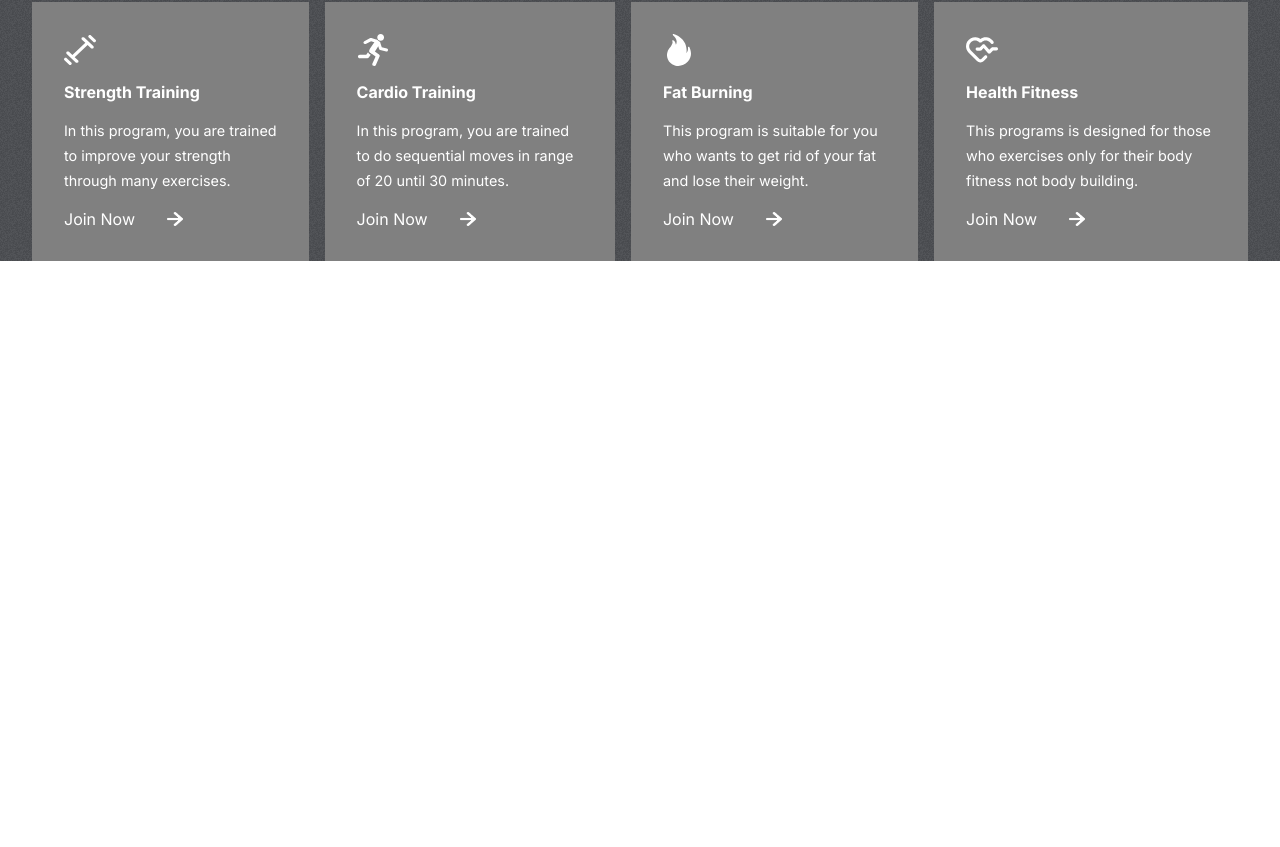
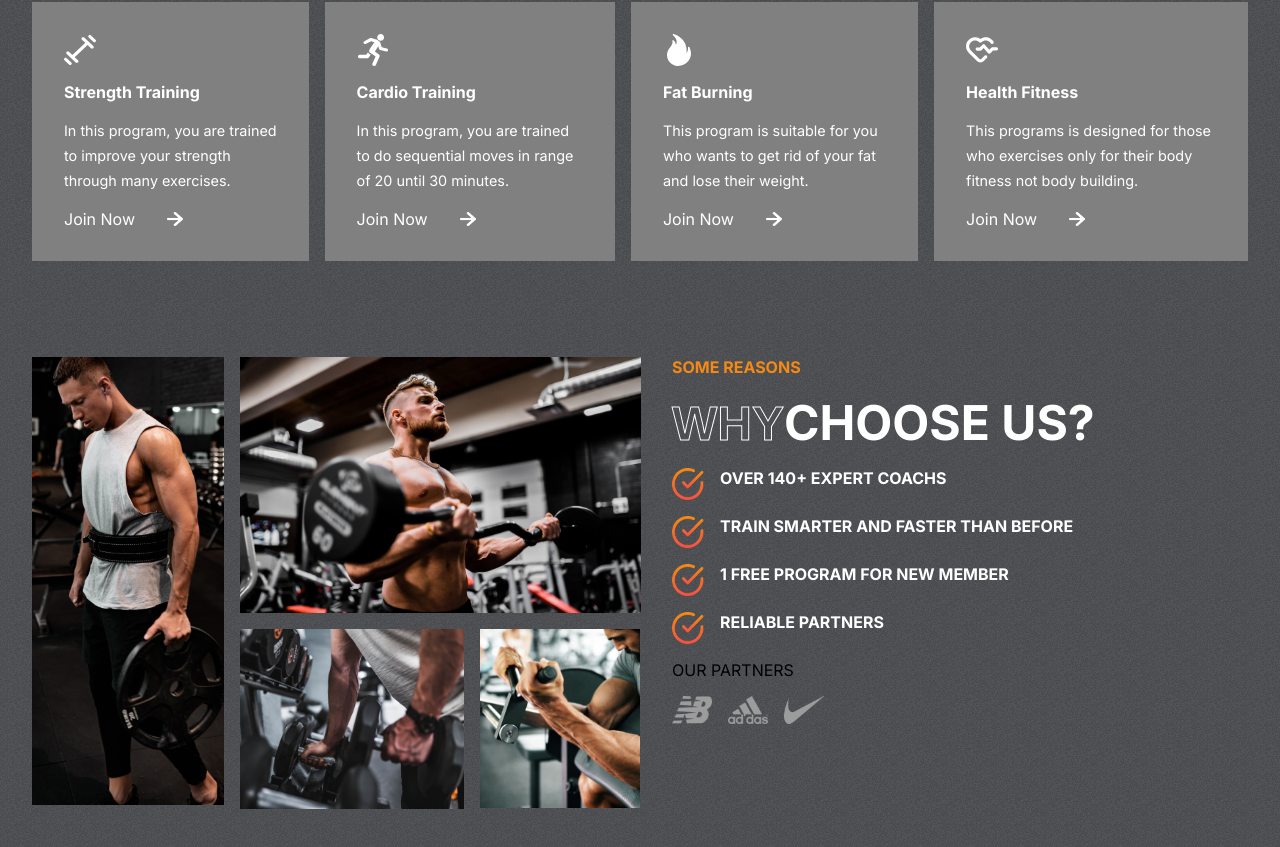
Before and after one commit to paulofelipebrito/fitclub-landing-page, a React (Create React App) app: page / in a window 1280 px wide. Shown: the part 1036-1883 px from the top of the page. Before the commit the page ends 1297 px from the top, so only its background shows below. Built offline with nearby package versions, Linux system fonts and the light colour scheme.

Commit message:
feat: reasons component

```diff
--- a/src/App.js
+++ b/src/App.js
@@ -1,12 +1,14 @@
 import './App.css';
 import Hero from './components/Hero/Hero';
 import Programs from './components/Programs/Programs';
+import Reasons from './components/Reasons/Reasons';
 
 function App() {
   return (
     <div className="App">
         <Hero />
         <Programs />
+        <Reasons />
     </div>
   );
 }
--- /dev/null
+++ b/src/components/Reasons/Reasons.css
@@ -0,0 +1,86 @@
+.Reasons{
+  padding: 0 2rem;
+  display: flex;
+  gap: 2rem;
+}
+
+.left-r{
+  flex: 1 1;
+  display: grid;
+  grid-template-columns: repeat(3,1fr);
+  gap: 1rem;
+  grid-auto-rows: 1fr;
+}
+
+.left-r>img{
+  object-fit: cover;
+}
+
+.left-r>:nth-child(1){
+  width: 12rem;
+  grid-row: 1/3;
+  height: 28rem;
+}
+
+.left-r>:nth-child(2){
+  width: auto;
+  height: 16rem;
+  grid-column: 2/4;
+}
+
+.left-r>:nth-child(3){
+  width: 14rem;
+  grid-row: 2;
+  grid-column: 2/3;
+
+}
+
+.left-r>:nth-child(4){
+  width: 10rem;
+  grid-row: 2;
+  grid-column: 3/4;
+  height: 11.2rem;
+}
+
+.right-r{
+  flex: 1 1;
+  text-transform: uppercase;
+  gap: 1rem;
+  display: flex;
+  flex-direction: column;
+}
+
+.right-r>span{
+  font-weight: bold;
+  color: var(--orange);
+}
+
+.right-r>div{
+  color: white;
+  font-size: 3rem;
+  font-weight: bold;
+}
+.details-r{
+  display: flex;
+  flex-direction: column;
+  gap: 1rem;
+}
+.details-r>div{
+  display: flex;
+  font-size: 1rem;
+  gap: 1rem;
+}
+
+.details-r>div>img{
+  width: 2rem;
+  height: 2rem;
+}
+
+.partners{
+  display: flex;
+  gap: 1rem;
+}
+
+.partners>img{
+  width: 2.5rem;
+}
--- /dev/null
+++ b/src/components/Reasons/Reasons.jsx
@@ -0,0 +1,67 @@
+import React from 'react'
+import './Reasons.css'
+
+import image1 from '../../assets/image1.png';
+import image2 from '../../assets/image2.png';
+import image3 from '../../assets/image3.png';
+import image4 from '../../assets/image4.png';
+import nb from '../../assets/nb.png';
+import adidas from '../../assets/adidas.png';
+import nike from '../../assets/nike.png';
+import tick from '../../assets/tick.png';
+
+const Reasons = () => {
+  return (
+    <div className="Reasons" id="reasons">
+      <div className="left-r">
+        <img src={image1} alt="image1" />
+        <img src={image2} alt="image2" />
+        <img src={image3} alt="image3" />
+        <img src={image4} alt="image4" />
+      </div>
+      <div className="right-r">
+        <span>some reasons</span>
+
+        <div>
+          <span className="stroke-text">why</span>
+          <span>choose us?</span>
+        </div>
+
+        <div className="details-r">
+          <div>
+            <img src={tick} alt="tick" />
+            <span>OVER 140+ EXPERT COACHS</span>
+          </div>
+          <div>
+            <img src={tick} alt="tick" />
+            <span>TRAIN SMARTER AND FASTER THAN BEFORE</span>
+          </div>
+          <div>
+            <img src={tick} alt="tick" />
+            <span>1 FREE PROGRAM FOR NEW MEMBER</span>
+          </div>
+          <div>
+            <img src={tick} alt="tick" />
+            <span>RELIABLE PARTNERS</span>
+          </div>
+        </div>
+        <span
+          style={{
+            color: 'var(---gray)',
+            fontWeight: 'normal',
+          }}
+        >
+          OUR PARTNERS
+        </span>
+
+        <div className="partners">
+          <img src={nb} alt="" />
+          <img src={adidas} alt="" />
+          <img src={nike} alt="" />
+        </div>
+      </div>
+    </div>
+  )
+}
+
+export default Reasons
```
